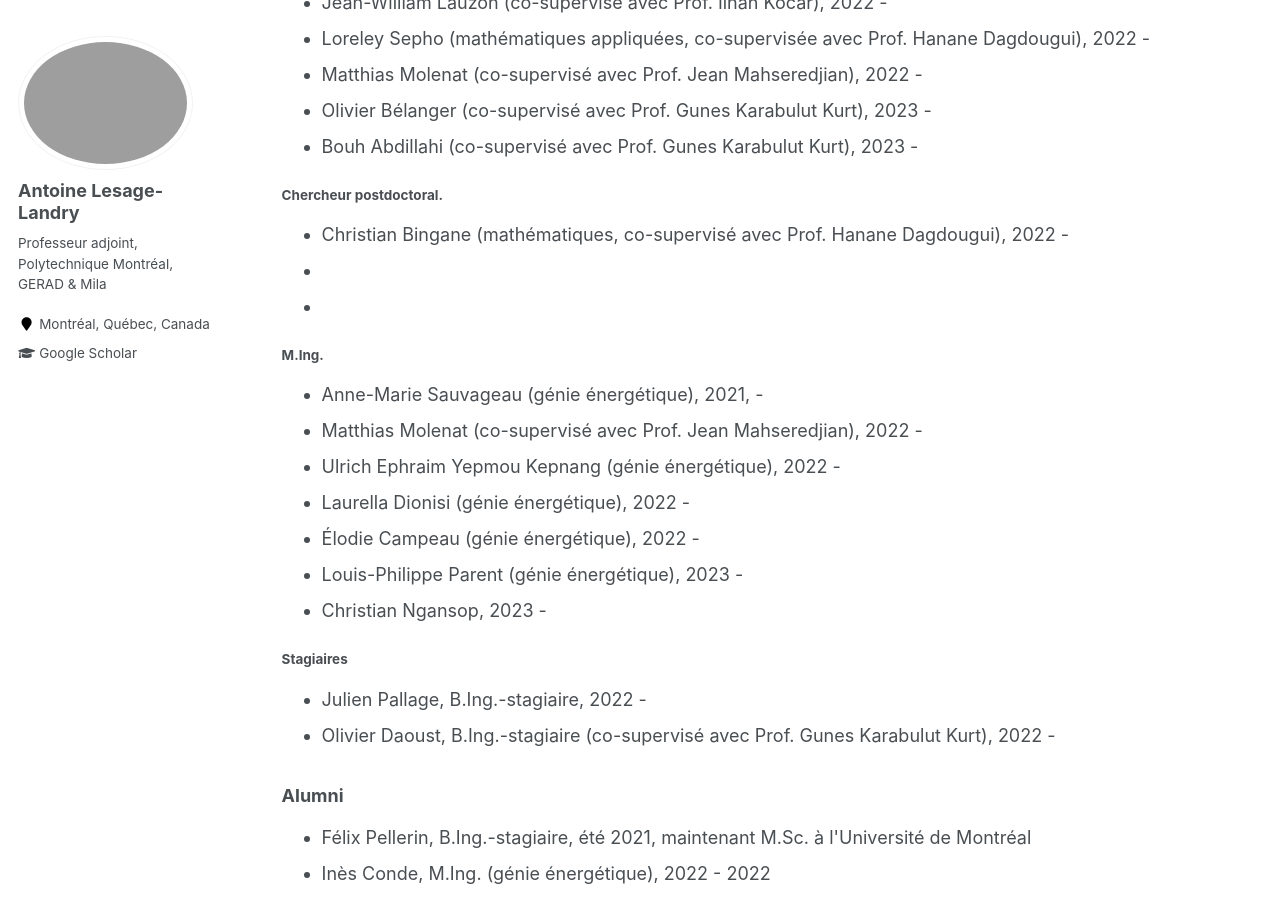
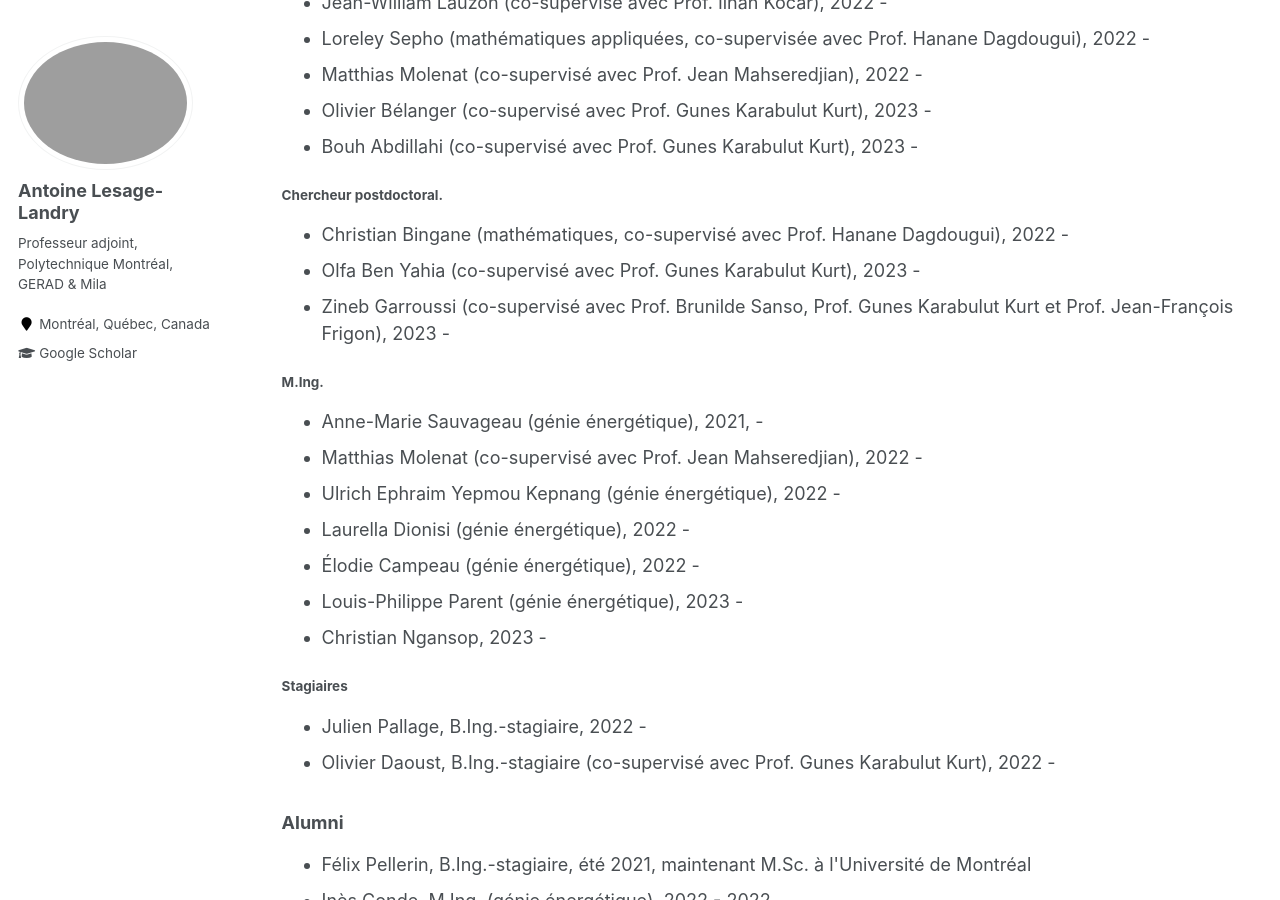
Before and after one commit to alesagelandry/fr, a Jekyll site: the page built from _pages/group.html, in a window 1280 px wide and 900 px high, scrolled down 544 px. Built offline with Jekyll 4.4.1, drawn with Linux system fonts in a browser that asks for light colours; part of the change alters nothing that is shown.

Commit message:
Update group.html

```diff
--- a/_pages/group.html
+++ b/_pages/group.html
@@ -41,8 +41,8 @@ author_profile: true
 
 
 <li>Christian Bingane (mathématiques, co-supervisé avec Prof. Hanane Dagdougui), 2022 - </li>
-<li Olfa Ben Yahia (co-supervisé avec Prof. Gunes Karabulut Kurt), 2023 - </li>
-<li Zineb Garroussi (co-supervisé avec Prof. Brunilde Sanso, Prof. Gunes Karabulut Kurt et Prof. Jean-François Frigon), 2023 - </li>
+<li> Olfa Ben Yahia (co-supervisé avec Prof. Gunes Karabulut Kurt), 2023 - </li>
+<li> Zineb Garroussi (co-supervisé avec Prof. Brunilde Sanso, Prof. Gunes Karabulut Kurt et Prof. Jean-François Frigon), 2023 - </li>
 
 </ul>
 
```
